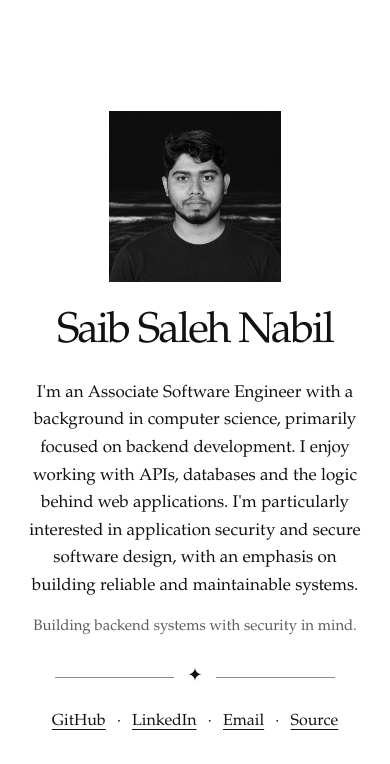
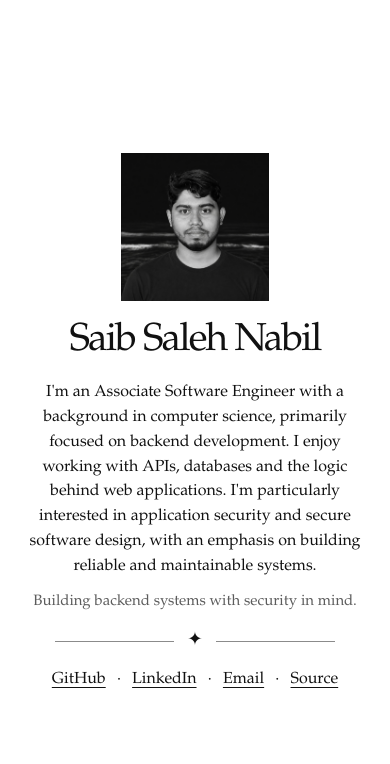
Before and after one commit to saibshuvro/saibshuvro.github.io, a plain HTML site: page index.html in a window 390 px wide. Drawn offline with Linux system fonts and the light colour scheme.

Commit message:
style: optimize portfolio for common viewports

```diff
--- a/styles/main.css
+++ b/styles/main.css
@@ -33,13 +33,13 @@ body {
 .profile,
 .error-page {
   width: min(100%, 52rem);
-  padding: clamp(2.75rem, 7vw, 6rem) clamp(1.25rem, 5vw, 2.5rem);
+  padding: clamp(1.75rem, 4.5svh, 3.75rem) clamp(1.25rem, 5vw, 2.5rem);
   text-align: center;
 }
 
 .profile__portrait {
-  width: clamp(10rem, 20vw, 15.25rem);
-  margin: 0 auto clamp(2rem, 4vw, 2.75rem);
+  width: clamp(8.5rem, 18vmin, 11rem);
+  margin: 0 auto clamp(1.25rem, 2.5svh, 1.75rem);
   overflow: hidden;
   aspect-ratio: 1;
   background: #eeeeee;
@@ -54,7 +54,7 @@ body {
 
 h1 {
   margin: 0;
-  font-size: clamp(2.75rem, 5vw, 4.5rem);
+  font-size: clamp(2.5rem, 4.2vw, 3.75rem);
   font-weight: 400;
   letter-spacing: -0.045em;
   line-height: 1.02;
@@ -62,25 +62,25 @@ h1 {
 
 .profile__introduction {
   max-width: 46rem;
-  margin: clamp(1.75rem, 3vw, 2.25rem) auto 0;
-  font-size: clamp(1.125rem, 1.75vw, 1.5rem);
-  line-height: 1.65;
+  margin: clamp(1rem, 2.2svh, 1.5rem) auto 0;
+  font-size: clamp(1.0625rem, 1.35vw, 1.1875rem);
+  line-height: 1.55;
   text-wrap: balance;
 }
 
 .profile__tagline {
   max-width: 34rem;
-  margin: clamp(1rem, 2vw, 1.35rem) auto 0;
+  margin: clamp(0.75rem, 1.5svh, 1rem) auto 0;
   color: var(--muted);
-  font-size: clamp(0.975rem, 1.3vw, 1.125rem);
-  line-height: 1.5;
+  font-size: clamp(0.95rem, 1.15vw, 1.0625rem);
+  line-height: 1.45;
   text-wrap: balance;
 }
 
 .divider {
   display: grid;
   width: min(18rem, 72vw);
-  margin: clamp(2rem, 4vw, 2.75rem) auto clamp(1.5rem, 3vw, 2rem);
+  margin: clamp(1.25rem, 2.5svh, 1.75rem) auto clamp(0.9rem, 2svh, 1.25rem);
   grid-template-columns: 1fr auto 1fr;
   align-items: center;
   gap: 0.8rem;
@@ -152,33 +152,33 @@ a:focus-visible {
 @media (max-width: 35rem) {
   .profile,
   .error-page {
-    padding-block: 2.5rem;
+    padding-block: clamp(1.5rem, 4svh, 2.25rem);
   }
 
   .profile__portrait {
-    width: clamp(9rem, 44vw, 11.5rem);
-    margin-bottom: 1.75rem;
+    width: clamp(8rem, 38vw, 9.5rem);
+    margin-bottom: 1.25rem;
   }
 
   h1 {
-    font-size: clamp(2.35rem, 11vw, 3.25rem);
+    font-size: clamp(2.25rem, 10vw, 2.8rem);
     line-height: 1.06;
   }
 
   .profile__introduction {
-    margin-top: 1.5rem;
-    font-size: 1.0625rem;
-    line-height: 1.62;
+    margin-top: 1.1rem;
+    font-size: 1rem;
+    line-height: 1.55;
     text-wrap: pretty;
   }
 
   .profile__tagline {
-    margin-top: 1rem;
+    margin-top: 0.75rem;
     font-size: 0.9375rem;
   }
 
   .divider {
-    margin-block: 1.85rem 1.4rem;
+    margin-block: 1.25rem 1rem;
   }
 
   .profile__links {
@@ -186,3 +186,28 @@ a:focus-visible {
     font-size: 1rem;
   }
 }
+
+@media (max-height: 44rem) {
+  .profile,
+  .error-page {
+    padding-block: 1.25rem;
+  }
+
+  .profile__portrait {
+    width: clamp(8rem, 16vmin, 9rem);
+    margin-bottom: 1rem;
+  }
+
+  .profile__introduction {
+    margin-top: 0.9rem;
+    line-height: 1.5;
+  }
+
+  .profile__tagline {
+    margin-top: 0.65rem;
+  }
+
+  .divider {
+    margin-block: 1rem 0.8rem;
+  }
+}
```
Also changed, not shown: 4 other files.
